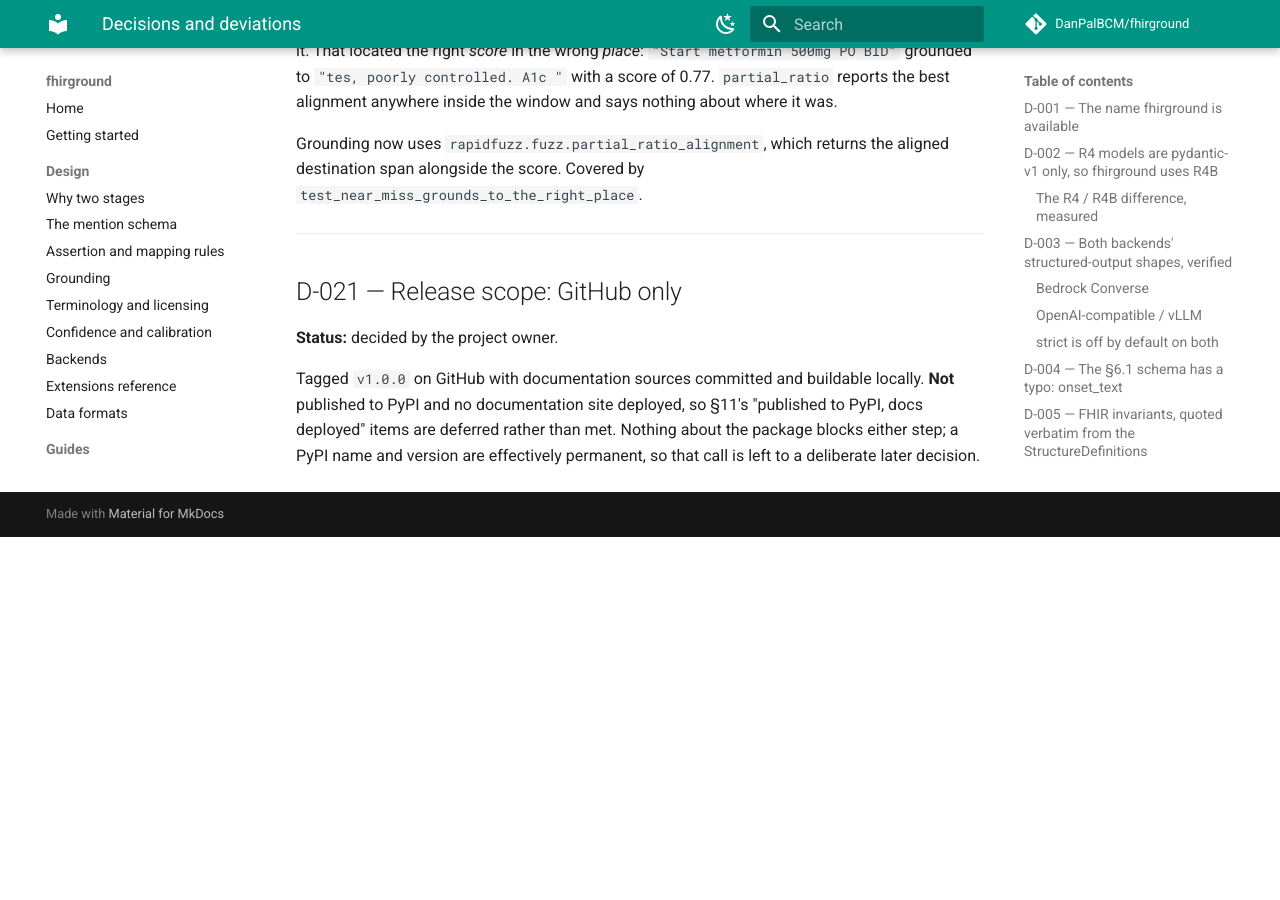
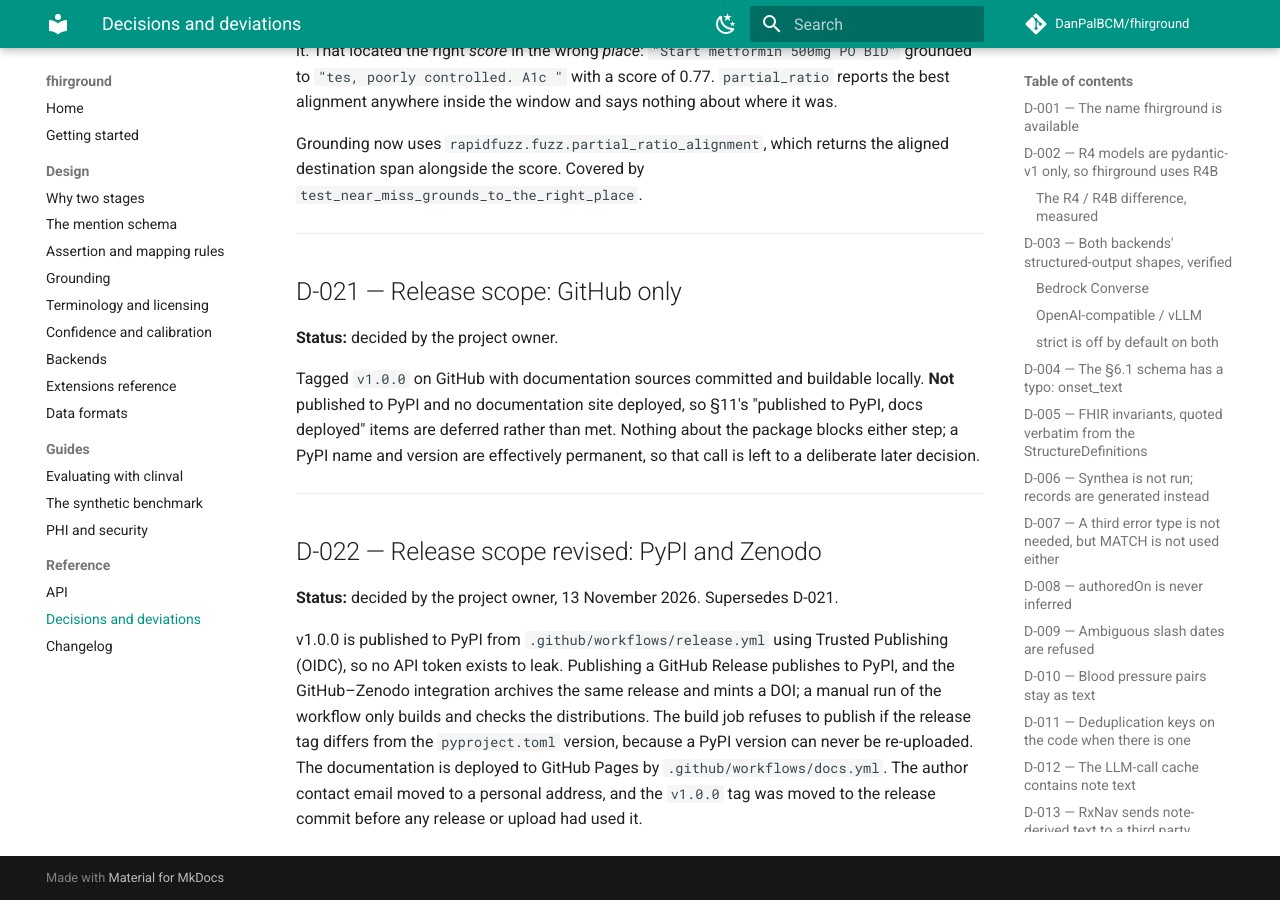
Before and after one commit to DanPalBCM/fhirground, an MkDocs documentation site: the page built from docs/decisions.md, in a window 1280 px wide and 900 px high, scrolled down 10333 px. Built offline with MkDocs 1.6.1 and Material for MkDocs 9.7.7, drawn with Linux system fonts in a browser that asks for light colours; comment, search, counter and statistics services are not loaded; before the commit the page ends 10870 px from its top, so only the background shows below that.

Commit message:
release: prepare v1.0.0 for PyPI, Zenodo, and GitHub Pages
- release.yml: build, twine check, clean-venv wheel smoke test; publish to
  PyPI via Trusted Publishing when a GitHub Release is published; refuse to
  publish if the tag differs from the pyproject version
- docs.yml: build MkDocs --strict and deploy to GitHub Pages
- README: absolute links (relative ones break on PyPI), PyPI badge
- author contact email moved to a personal address; Documentation URL
- CHANGELOG/CITATION release date 2026-11-13; release-scope decision revised

Co-Authored-By: Claude Opus 5.5 <noreply@anthropic.com>

```diff
--- a/docs/decisions.md
+++ b/docs/decisions.md
@@ -473,3 +473,19 @@ locally. **Not** published to PyPI and no documentation site deployed, so
 §11's "published to PyPI, docs deployed" items are deferred rather than met.
 Nothing about the package blocks either step; a PyPI name and version are
 effectively permanent, so that call is left to a deliberate later decision.
+
+---
+
+## D-022 — Release scope revised: PyPI and Zenodo
+
+**Status:** decided by the project owner, 13 November 2026. Supersedes D-021.
+
+v1.0.0 is published to PyPI from `.github/workflows/release.yml` using
+Trusted Publishing (OIDC), so no API token exists to leak. Publishing a GitHub
+Release publishes to PyPI, and the GitHub–Zenodo integration archives the same
+release and mints a DOI; a manual run of the workflow only builds and checks the
+distributions. The build job refuses to publish if the release tag differs from
+the `pyproject.toml` version, because a PyPI version can never be re-uploaded.
+The documentation is deployed to GitHub Pages by `.github/workflows/docs.yml`.
+The author contact email moved to a personal address, and the `v1.0.0` tag was
+moved to the release commit before any release or upload had used it.
--- a/pyproject.toml
+++ b/pyproject.toml
@@ -9,7 +9,7 @@ description = "Grounded, validated FHIR R4 extraction from clinical notes: the L
 readme = "README.md"
 requires-python = ">=3.11"
 license = { text = "Apache-2.0" }
-authors = [{ name = "Daniel Palacios", email = "daniel.palacios@bcm.edu" }]
+authors = [{ name = "Daniel Palacios", email = "danielpalaciosusa2015@hotmail.com" }]
 keywords = [
     "fhir",
     "clinical-nlp",
@@ -52,6 +52,8 @@ all = ["boto3>=1.34", "scikit-learn>=1.4", "numpy>=1.26"]
 Homepage = "https://github.com/DanPalBCM/fhirground"
 Repository = "https://github.com/DanPalBCM/fhirground"
 Issues = "https://github.com/DanPalBCM/fhirground/issues"
+Changelog = "https://github.com/DanPalBCM/fhirground/blob/main/CHANGELOG.md"
+Documentation = "https://danpalbcm.github.io/fhirground/"
 
 [project.scripts]
 fhirground = "fhirground.cli:app"
```
Also changed, not shown: CHANGELOG.md (+2 -3 lines), README.md (+25 -12 lines), 3 other files.
